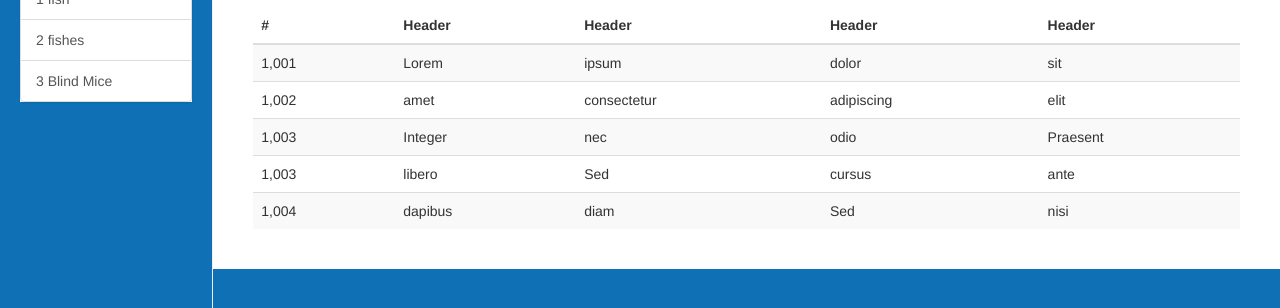
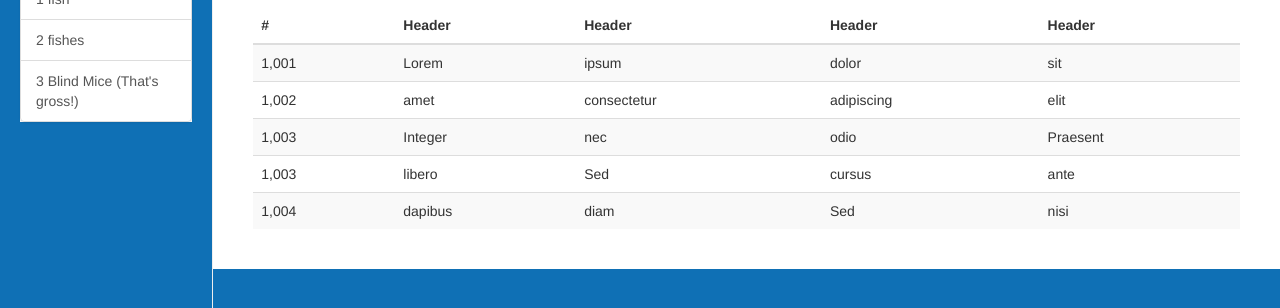
Before and after one commit to kbpontius/HTML-Project, a plain HTML site: page index.html in a window 1280 px wide. Shown: the part 176-484 px from the top of the page. Drawn offline with nearby package versions, Linux system fonts and the light colour scheme.

Commit message:
Updated a line item description.

```diff
--- a/index.html
+++ b/index.html
@@ -56,7 +56,7 @@
                         <div class="list-group">
                             <a href="#" class="list-group-item">1 fish</a>
                             <a href="#" class="list-group-item">2 fishes</a>
-                            <a href="#" class="list-group-item">3 Blind Mice</a>
+                            <a href="#" class="list-group-item">3 Blind Mice (That's gross!)</a>
                         </div>
                     </div>
                     <div role="tabpanel" class="tab-pane" id="combined">
```
